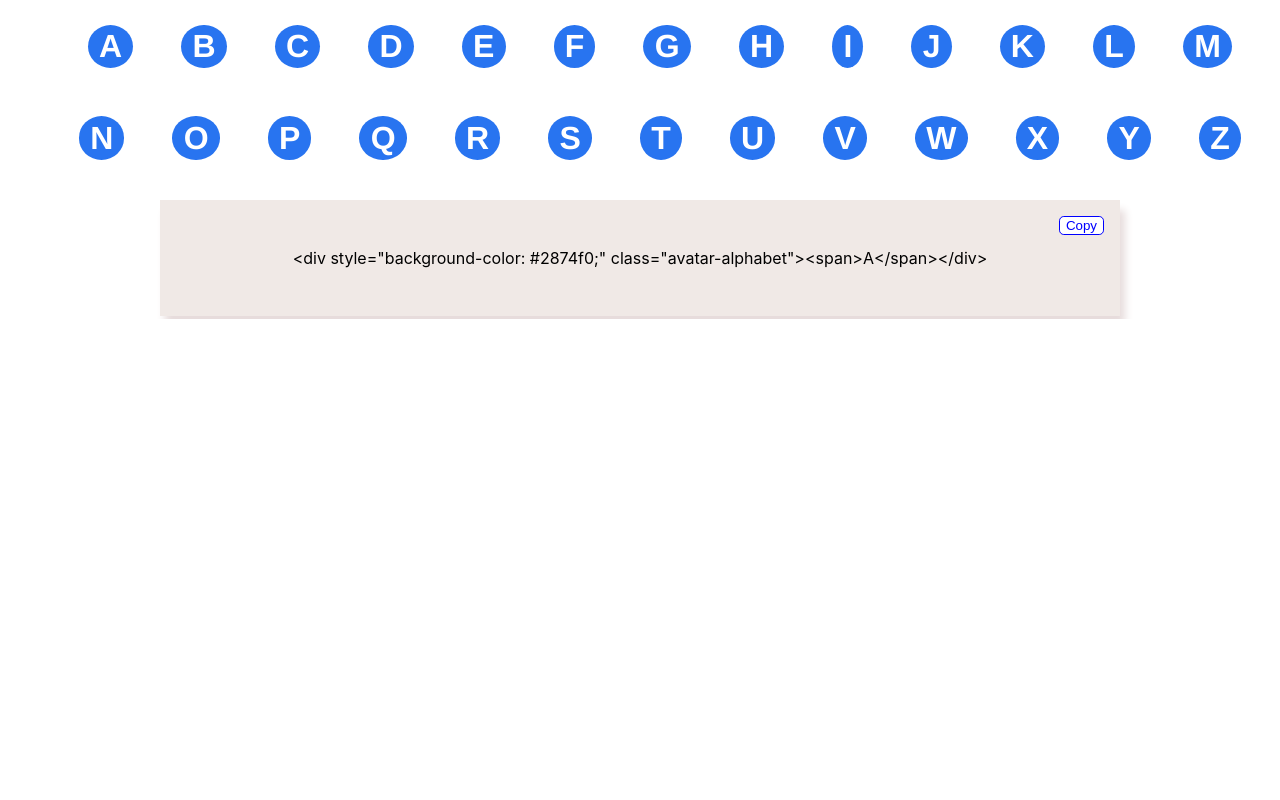
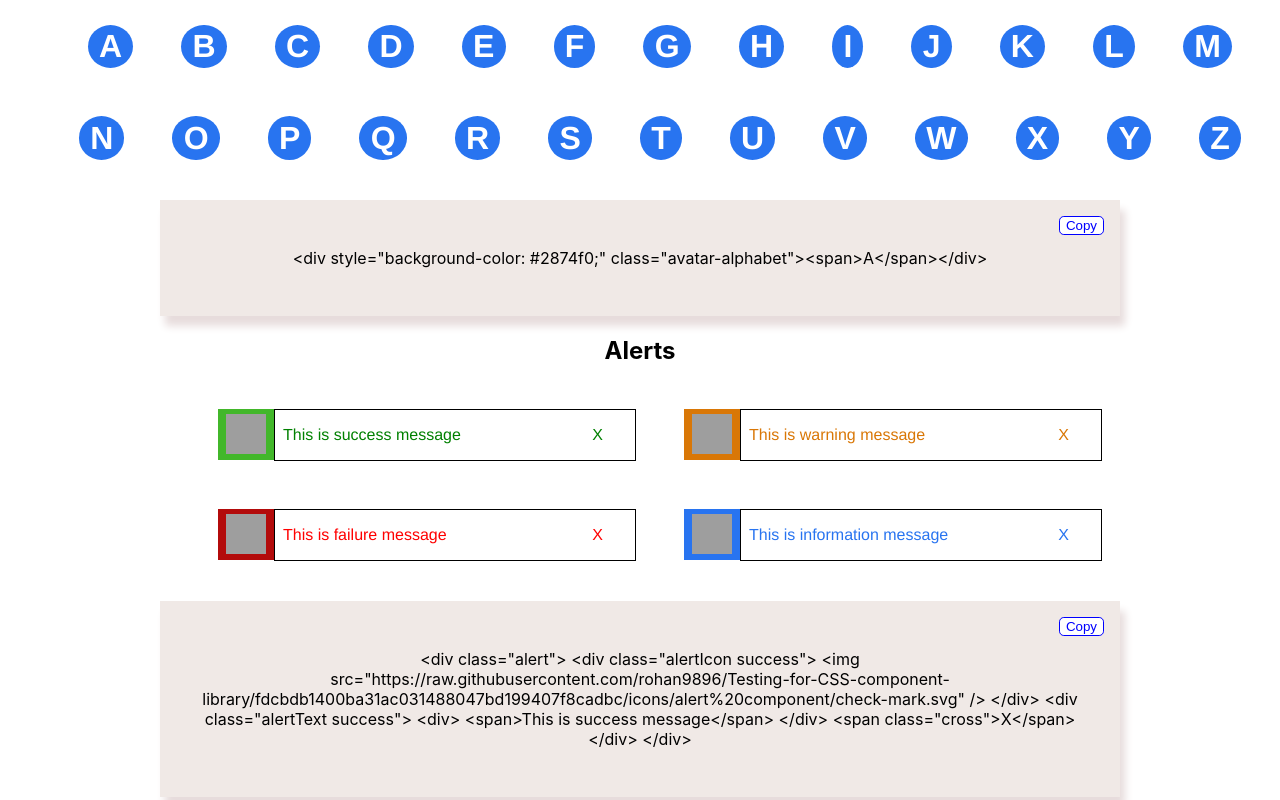
Before and after one commit to rohan9896/Css-Component-library-new, a React (Create React App) app: page / in a window 1280 px wide. Shown: the part 1327-2127 px from the top of the page. Before the commit the page ends 1646 px from the top, so only its background shows below. Built offline with nearby package versions, Linux system fonts and the light colour scheme; grey boxes are pictures that could not be loaded; the HTML template or start-up script is replaced by a standard one.

Commit message:
feat: alert component

```diff
--- a/src/App.js
+++ b/src/App.js
@@ -3,6 +3,7 @@ import './Components/Buttons'
 import Buttons from './Components/Buttons';
 import FaceAvatar from './Components/FaceAvatar'
 import AlphabetsAvatar from './Components/AlphabetsAvatar'
+import Alert from './Components/Alert'
 
 function App() {
   return (
@@ -10,6 +11,7 @@ function App() {
       <Buttons />
       <FaceAvatar />
       <AlphabetsAvatar />
+      <Alert />
     </div>
   );
 }
--- /dev/null
+++ b/src/Components/Alert.css
@@ -0,0 +1,10 @@
+.alert__list {
+    list-style-type: none;
+    display: flex;
+    justify-content: center;
+    flex-flow: row wrap;
+}
+
+.alert__list > li {
+    margin: 1.5rem;
+}
--- /dev/null
+++ b/src/Components/Alert.js
@@ -0,0 +1,97 @@
+import React, { useState } from "react";
+import "../base.css";
+import "./Alert.css";
+import "./codecontainer.css";
+
+const alerts = [
+  {
+    id: 1,
+    img:
+      "https://raw.githubusercontent.com/rohan9896/Testing-for-CSS-component-library/fdcbdb1400ba31ac031488047bd199407f8cadbc/icons/alert%20component/check-mark.svg",
+    name: "success",
+    displayText: "This is success message",
+  },
+  {
+    id: 2,
+    img:
+      "https://raw.githubusercontent.com/rohan9896/Testing-for-CSS-component-library/0b2d310df859786fd0b1c6b32ad4b5c5ea07c4c8/icons/alert%20component/danger.svg",
+    name: "warning",
+    displayText: "This is warning message",
+  },
+  {
+    id: 3,
+    img:
+      "https://raw.githubusercontent.com/rohan9896/Testing-for-CSS-component-library/0b2d310df859786fd0b1c6b32ad4b5c5ea07c4c8/icons/alert%20component/wrong.svg",
+    name: "failure",
+    displayText: "This is failure message",
+  },
+  {
+    id: 4,
+    img:
+      "https://raw.githubusercontent.com/rohan9896/Testing-for-CSS-component-library/0b2d310df859786fd0b1c6b32ad4b5c5ea07c4c8/icons/alert%20component/information.svg",
+    name: "info",
+    displayText: "This is information message",
+  },
+];
+
+function Alert() {
+  const [alert, setAlert] = useState(alerts[0]);
+  return (
+    <div>
+      <h2>Alerts</h2>
+      <ul className="alert__list">
+        {alerts.map((alertObj) => {
+          return (
+            <li
+              onClick={() => setAlert(alertObj)}
+              className="alert"
+              key={alertObj.id}
+            >
+              <div className={`alertIcon ${alertObj.name}`}>
+                <img src={alertObj.img} alt={alertObj.name} />
+              </div>
+              <div className={`alertText ${alertObj.name}`}>
+                <div>
+                  <span>{alertObj.displayText}</span>
+                </div>
+                <span className="cross">X</span>
+              </div>
+            </li>
+          );
+        })}
+      </ul>
+      <div className="codeContainer">
+        <p>{`<div class="alert">
+        <div class="alertIcon ${alert.name}">
+          <img src="${alert.img}" />
+        </div>
+        <div class="alertText ${alert.name}">
+          <div>
+            <span>${alert.displayText}</span>
+          </div>
+          <span class="cross">X</span>
+        </div>
+      </div>`}</p>
+        <button
+          onClick={() =>
+            navigator.clipboard.writeText(`<div class="alert">
+        <div class="alertIcon ${alert.name}">
+          <img src="${alert.img}" />
+        </div>
+        <div class="alertText ${alert.name}">
+          <div>
+            <span>${alert.displayText}</span>
+          </div>
+          <span class="cross">X</span>
+        </div>
+      </div>`)
+          }
+        >
+          Copy
+        </button>
+      </div>
+    </div>
+  );
+}
+
+export default Alert;
--- a/src/base.css
+++ b/src/base.css
@@ -85,3 +85,67 @@
   font-weight: 900;
   font-family: "Helvetica Neue", Helvetica, Arial, sans-serif;
 }
+
+/* alert */
+.alert {
+  display: flex;
+  align-items: center;
+}
+
+.alertText {
+  background-color: white;
+  border: 1px solid black;
+  font-family: "Helvetica Neue", Helvetica, Arial, sans-serif;
+  width: 20rem;
+  display: flex;
+  justify-content: space-between;
+  padding: 1rem 2rem 1rem 0.5rem;
+  align-items: center;
+}
+
+.alertText.success {
+  color: green;
+}
+.alertText.failure {
+  color: red;
+}
+.alertText.warning {
+  color: #D97706;
+}
+.alertText.info {
+  color: var(--blue);
+}
+
+.alertIcon {
+  height: 42px;
+  padding: 0.3rem 0.5rem ;
+}
+
+.alertIcon.success {
+  background-color: #42b72a;
+}
+.alertIcon.failure {
+  background-color: rgb(179, 11, 11);
+}
+.alertIcon.warning {
+  background-color: #D97706;
+}
+.alertIcon.info {
+  background-color: var(--blue);
+}
+
+
+.alert > div > img {
+  width: 40px;
+  height: 40px;
+}
+
+.cross {
+  cursor: pointer;
+}
+
+@media screen and (max-width: 520px) {
+  .alertText {
+    width: 14rem;
+  }
+}
```
